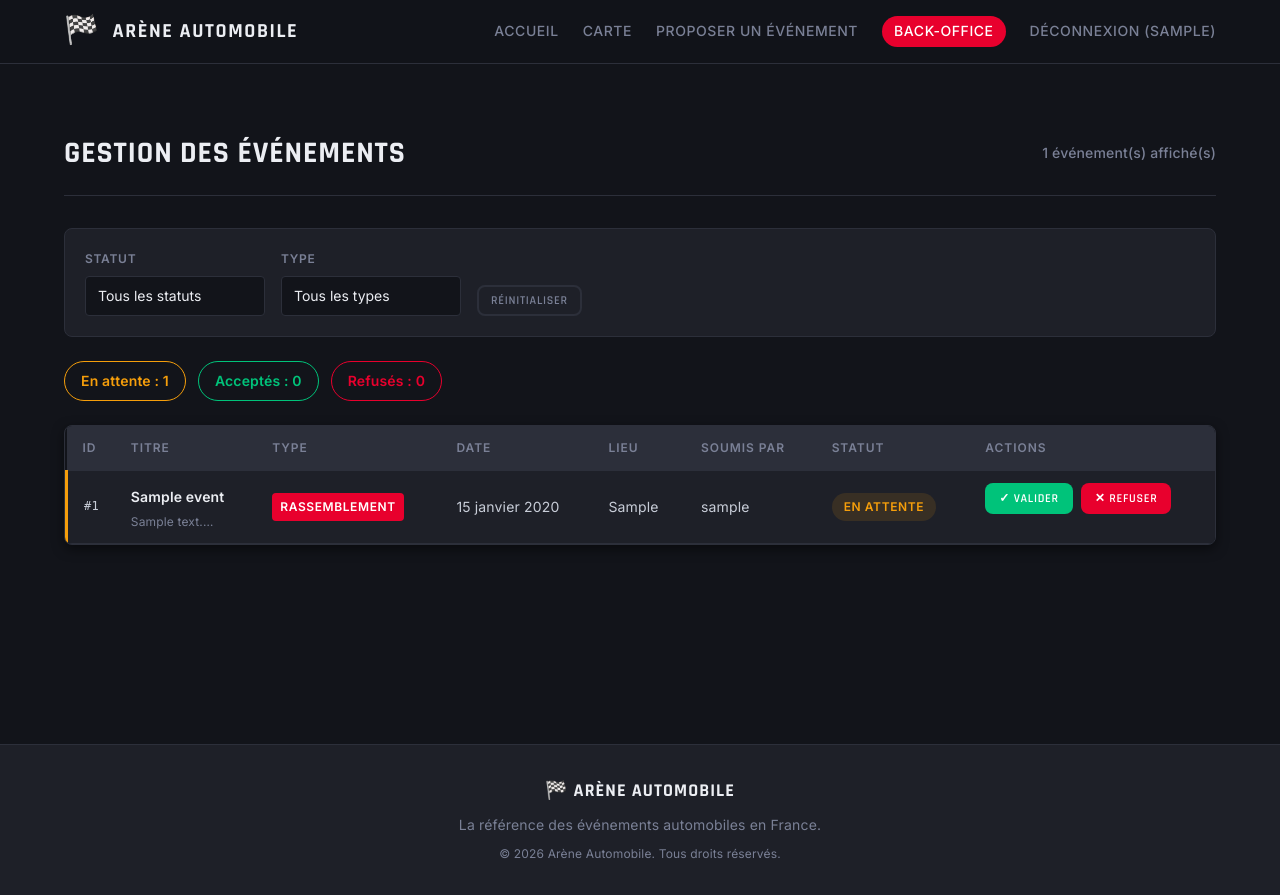
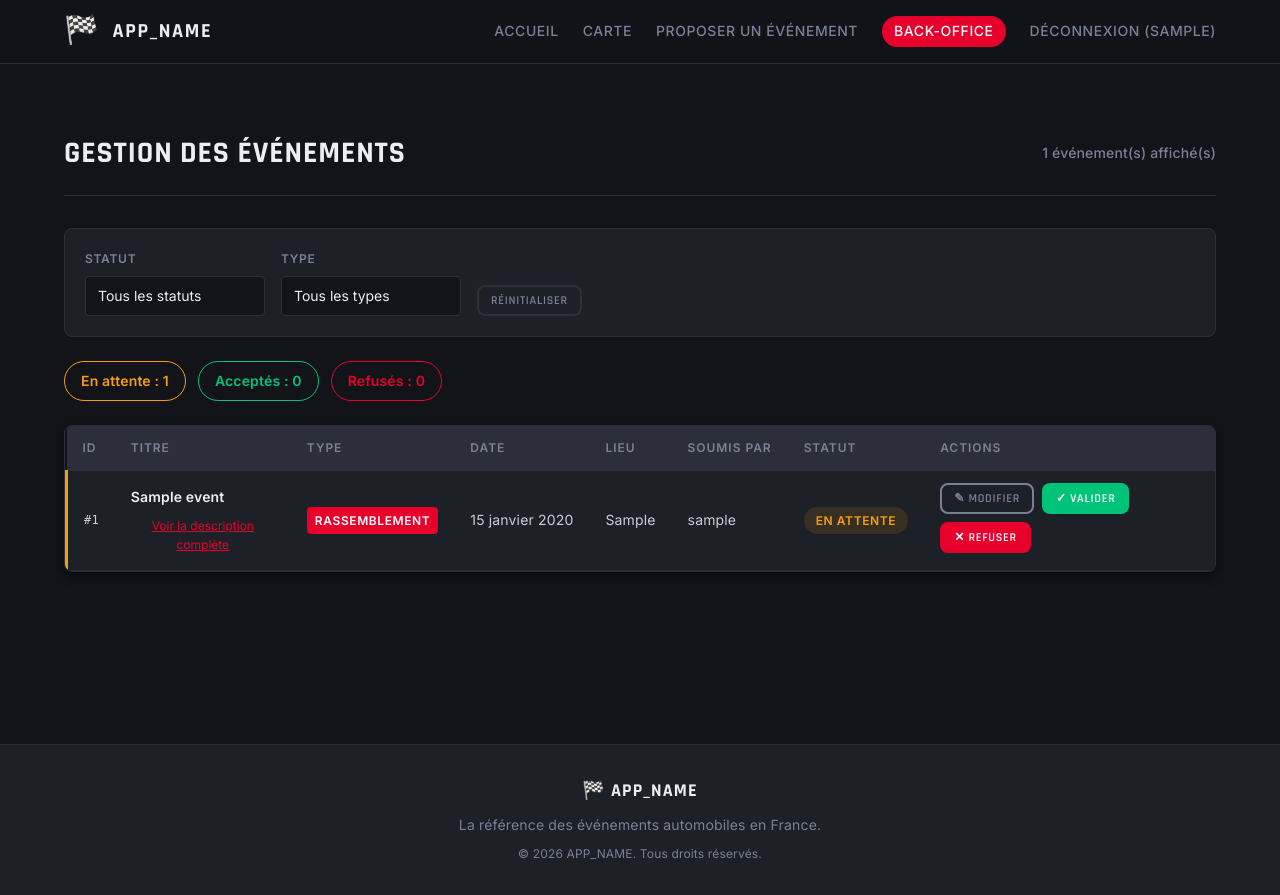
Before and after one commit to Stephanemdz/arene-automobile, a PHP site: page /automobile_arene/views/admin/events.php in a window 1280 px wide. Run offline with PHP 8.4, Linux system fonts and the light colour scheme; the visitor is signed in with stand-in values (Sample User, id 1); tables that the repository leaves empty hold one stand-in row (values such as "Sample post"); some libraries are stand-ins or nearby versions.

Commit message:
(global): "ajout de la fonctionnalité d'édit pour l'admin"

```diff
--- a/public/css/admin.css
+++ b/public/css/admin.css
@@ -1,8 +1,3 @@
-/* ============================================================
-   public/css/admin.css — Styles spécifiques au back-office admin
-   ============================================================ */
-
-/* ── En-tête admin ── */
 .admin-header {
     display         : flex;
     align-items     : center;
@@ -156,7 +151,30 @@
 .table-row--refuse     { border-left: 3px solid var(--color-red);
                          opacity: 0.7; }
 
-/* ── Responsive ── */
+.td-desc-toggle {
+    font-size: var(--text-xs);
+    color: var(--color-red);
+    background: none;
+    border: none;
+    cursor: pointer;
+    padding: var(--space-1) 0;
+    display: block;
+    text-decoration: underline;
+}
+
+.td-desc-full {
+    margin-top: var(--space-2);
+    font-size: var(--text-sm);
+    color: var(--color-chrome);
+    white-space: normal;
+    max-width: 320px;
+    background: var(--color-asphalt);
+    border: 1px solid var(--border-color);
+    border-radius: var(--radius-sm);
+    padding: var(--space-3);
+}
+
+/* Responsive */
 @media (max-width: 900px) {
     .filter-bar { flex-direction: column; }
     .filter-group { min-width: unset; width: 100%; }
--- a/src/models/EventModel.php
+++ b/src/models/EventModel.php
@@ -99,4 +99,32 @@ class EventModel
         $stmt->execute([':status' => $status, ':id' => $id]);
         return $stmt->rowCount() > 0;
     }
+
+    public function update(int $id, array $data): bool
+{
+    $stmt = $this->pdo->prepare(
+        'UPDATE events SET
+            title       = :title,
+            description = :description,
+            event_date  = :event_date,
+            event_time  = :event_time,
+            location    = :location,
+            latitude    = :latitude,
+            longitude   = :longitude,
+            type        = :type
+         WHERE id = :id'
+    );
+
+    return $stmt->execute([
+        ':title'       => $data['title'],
+        ':description' => $data['description'],
+        ':event_date'  => $data['event_date'],
+        ':event_time'  => $data['event_time'] ?? null,
+        ':location'    => $data['location'],
+        ':latitude'    => $data['latitude']  ?? null,
+        ':longitude'   => $data['longitude'] ?? null,
+        ':type'        => $data['type'],
+        ':id'          => $id,
+    ]);
 }
+}
--- a/views/admin/events.php
+++ b/views/admin/events.php
@@ -100,7 +100,12 @@ require_once __DIR__ . '/../partials/header.php';
                             <td class="td-id">#<?= (int)$event['id'] ?></td>
                             <td class="td-title">
                                 <strong><?= e($event['title']) ?></strong>
-                                <span class="td-desc"><?= e(mb_substr($event['description'], 0, 80)) ?>…</span>
+                                <button type="button" class="td-desc-toggle" onclick="toggleDesc(<?= (int)$event['id'] ?>)">
+                                    Voir la description complète
+                                    </button>
+                                    <div class="td-desc-full" id="desc-<?= (int)$event['id'] ?>" hidden>
+                                    <?= nl2br(e($event['description'])) ?>
+                                    </div>
                             </td>
                             <td>
                                 <span class="type-tag type-tag--<?= e($event['type']) ?>">
@@ -116,8 +121,12 @@ require_once __DIR__ . '/../partials/header.php';
                                 </span>
                             </td>
 
-                            <!-- ── Boutons d'action (chacun = formulaire POST sécurisé) ── -->
+                            <!-- Boutons d'action (chacun = formulaire POST sécurisé) -->
                             <td class="td-actions">
+                                <a href="<?= APP_URL ?>/views/admin/edit_event.php?id=<?= (int)$event['id'] ?>"
+                                    class="btn btn--neutral btn--sm" title="Modifier l'événement">
+                                    ✎ Modifier
+                                </a>
                                 <?php if ($event['status'] !== 'accepte'): ?>
                                     <form method="POST" action="<?= APP_URL ?>/src/controllers/EventController.php">
                                         <input type="hidden" name="csrf_token" value="<?= e(csrfToken()) ?>">
@@ -166,5 +175,17 @@ require_once __DIR__ . '/../partials/header.php';
     <?php endif; ?>
 
 </section>
-
+<script>
+function toggleDesc(id) {
+    const el = document.getElementById('desc-' + id);
+    const btn = el.previousElementSibling;
+    if (el.hidden) {
+        el.hidden = false;
+        btn.textContent = 'Masquer la description';
+    } else {
+        el.hidden = true;
+        btn.textContent = 'Voir la description complète';
+    }
+}
+</script>
 <?php require_once __DIR__ . '/../partials/footer.php'; ?>
```
Also changed, not shown: src/controllers/EventController.php (+35 -0 lines).
